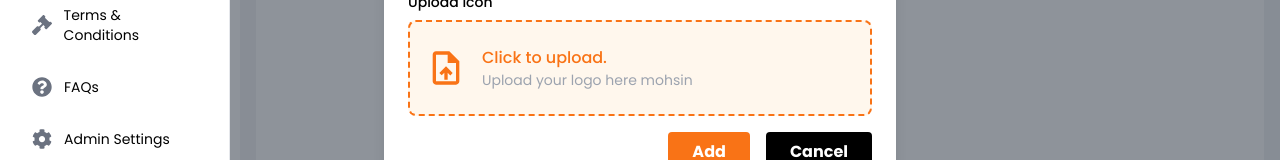
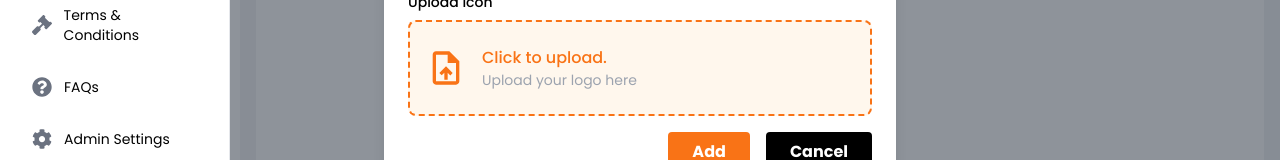
Before and after one commit to mohsin8888/tykoon, a React (Create React App) app: page /social-media in a window 1280 px wide. Both pictures are taken after a click on the button "Add". Shown: the part 383-543 px from the top of the page. Built offline with nearby package versions, Linux system fonts and the light colour scheme; a web font is replaced by a local one.

Commit message:
updated code

```diff
--- a/src/pages/SocialMedia.jsx
+++ b/src/pages/SocialMedia.jsx
@@ -136,7 +136,7 @@ export const SocialMedia = () => {
                   <p className="text-orange-500 font-medium">
                     Click to upload.
                   </p>
-                  <p className="text-gray-400 text-sm">Upload your logo here mohsin</p>
+                  <p className="text-gray-400 text-sm">Upload your logo here</p>
                 </div>
               </label>
               <input
```
